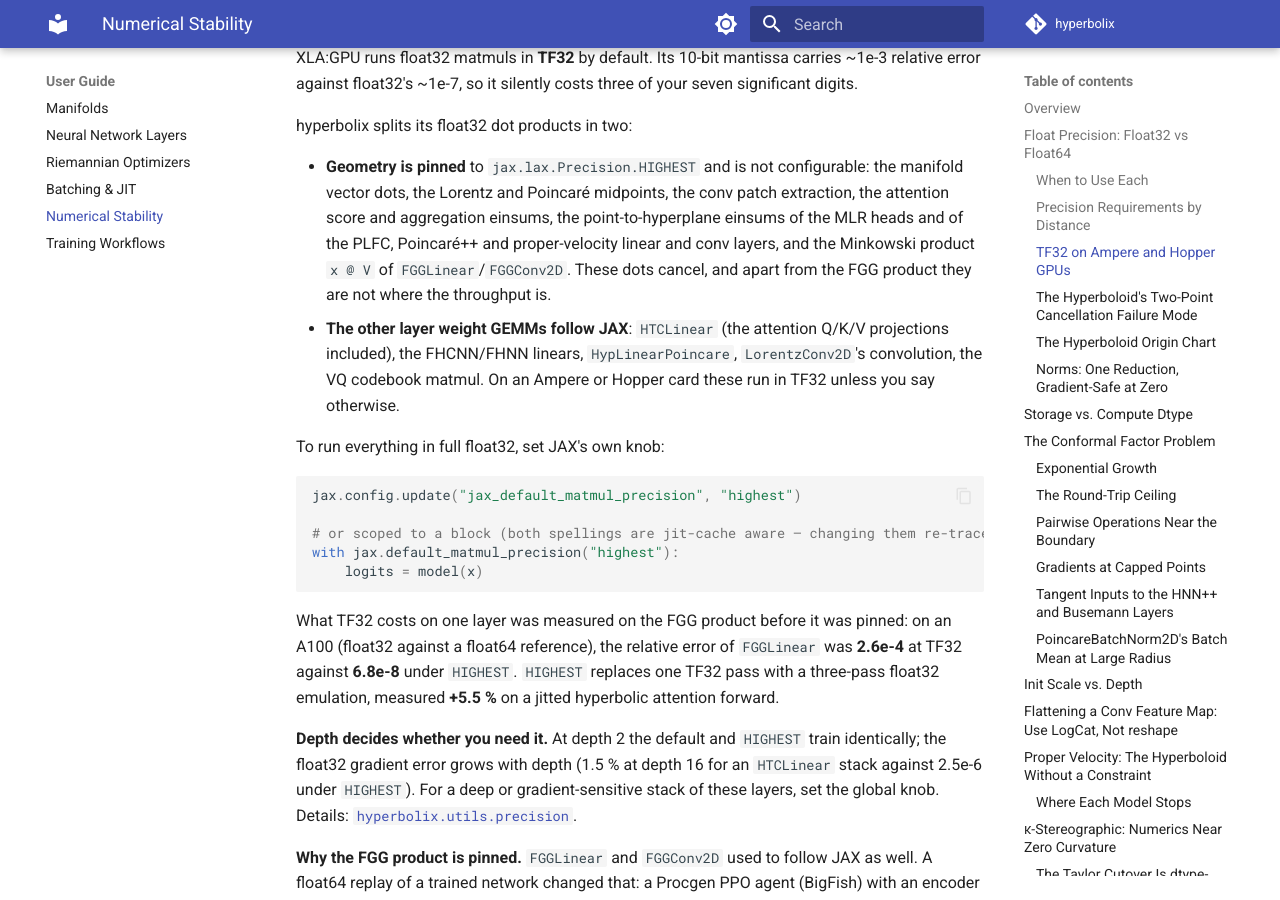
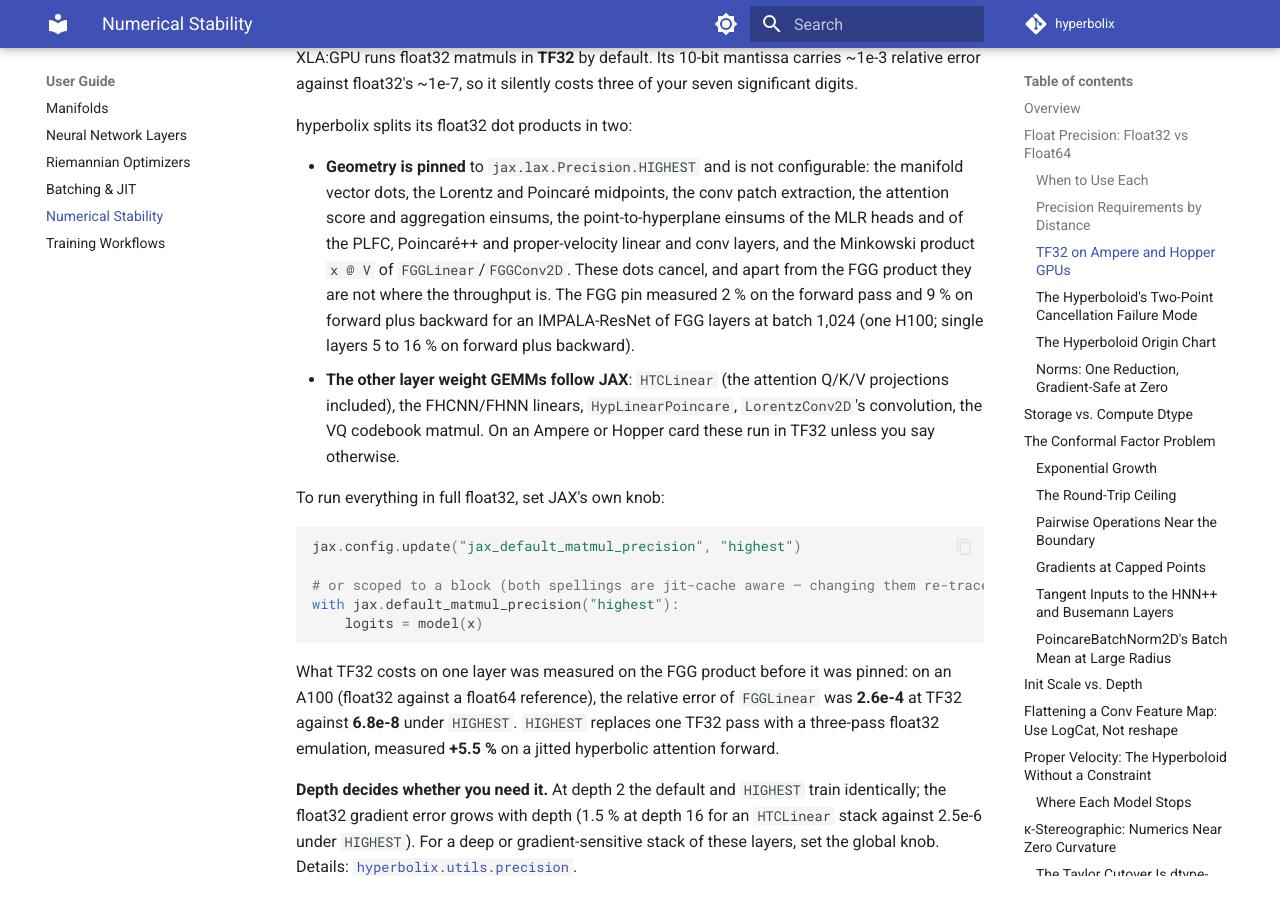
Before and after one commit to timoklein/hyperbolix, an MkDocs documentation site: the page built from docs/user-guide/numerical-stability.md, in a window 1280 px wide and 900 px high, scrolled down 3229 px. Built offline with MkDocs 1.6.1 and Material for MkDocs 9.7.7, drawn with Linux system fonts in a browser that asks for light colours; comment, search, counter and statistics services are not loaded; the version menu is left out.

Commit message:
Record the measured H100 cost of the FGG precision pin

```diff
--- a/docs/user-guide/numerical-stability.md
+++ b/docs/user-guide/numerical-stability.md
@@ -120,7 +120,9 @@
   score and aggregation einsums, the point-to-hyperplane einsums of the MLR heads and of the
   PLFC, Poincaré++ and proper-velocity linear and conv layers, and the Minkowski product `x @ V`
   of `FGGLinear`/`FGGConv2D`. These dots cancel, and apart from the FGG product they are not
-  where the throughput is.
+  where the throughput is. The FGG pin measured 2 % on the forward pass and 9 % on forward plus
+  backward for an IMPALA-ResNet of FGG layers at batch 1,024 (one H100; single layers 5 to 16 %
+  on forward plus backward).
 - **The other layer weight GEMMs follow JAX**: `HTCLinear` (the attention Q/K/V projections
   included), the FHCNN/FHNN linears, `HypLinearPoincare`, `LorentzConv2D`'s convolution, the VQ
   codebook matmul. On an Ampere or Hopper card these run in TF32 unless you say otherwise.
```
Also changed, not shown: docs/changelog.md (+1 -1 lines), 1 other file.
